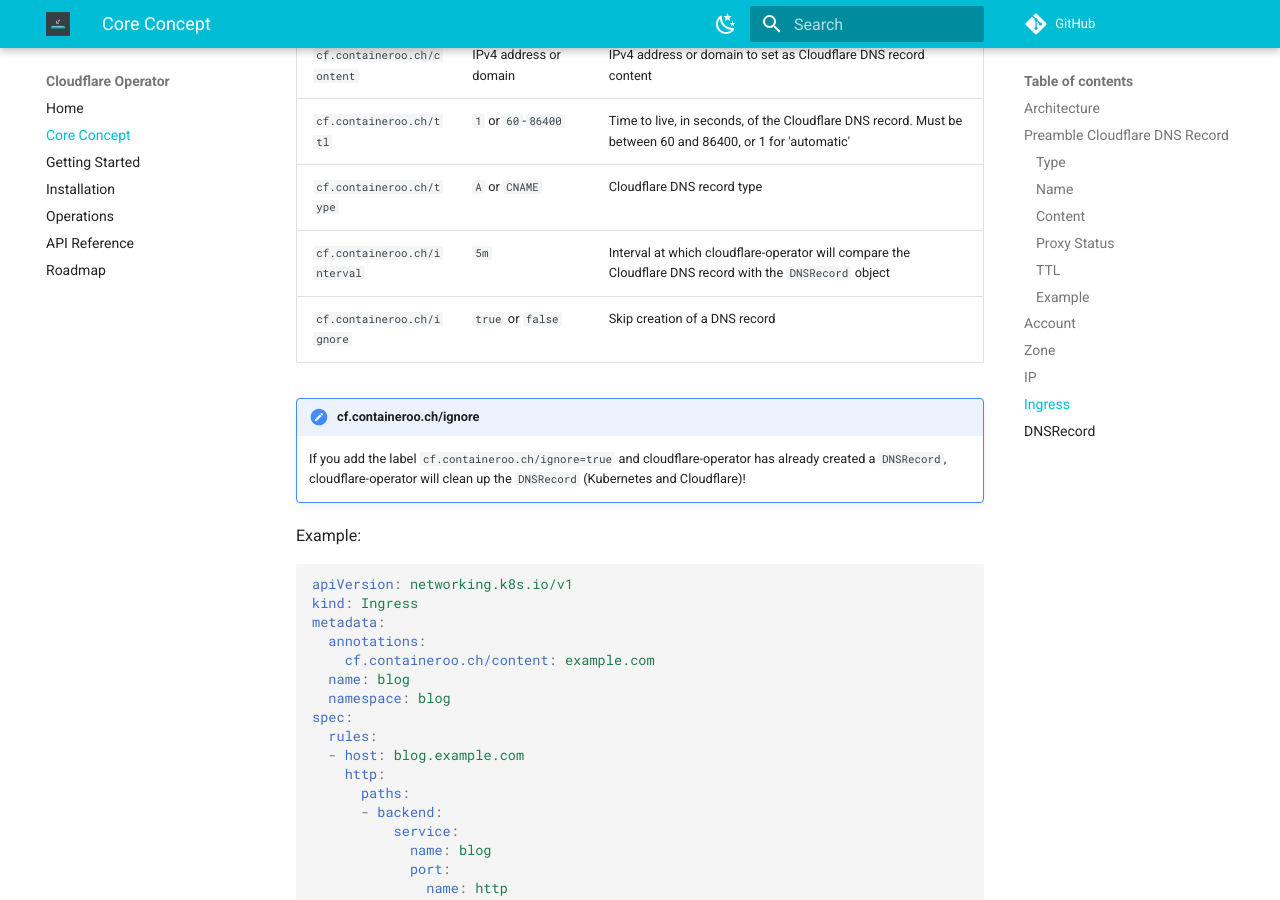
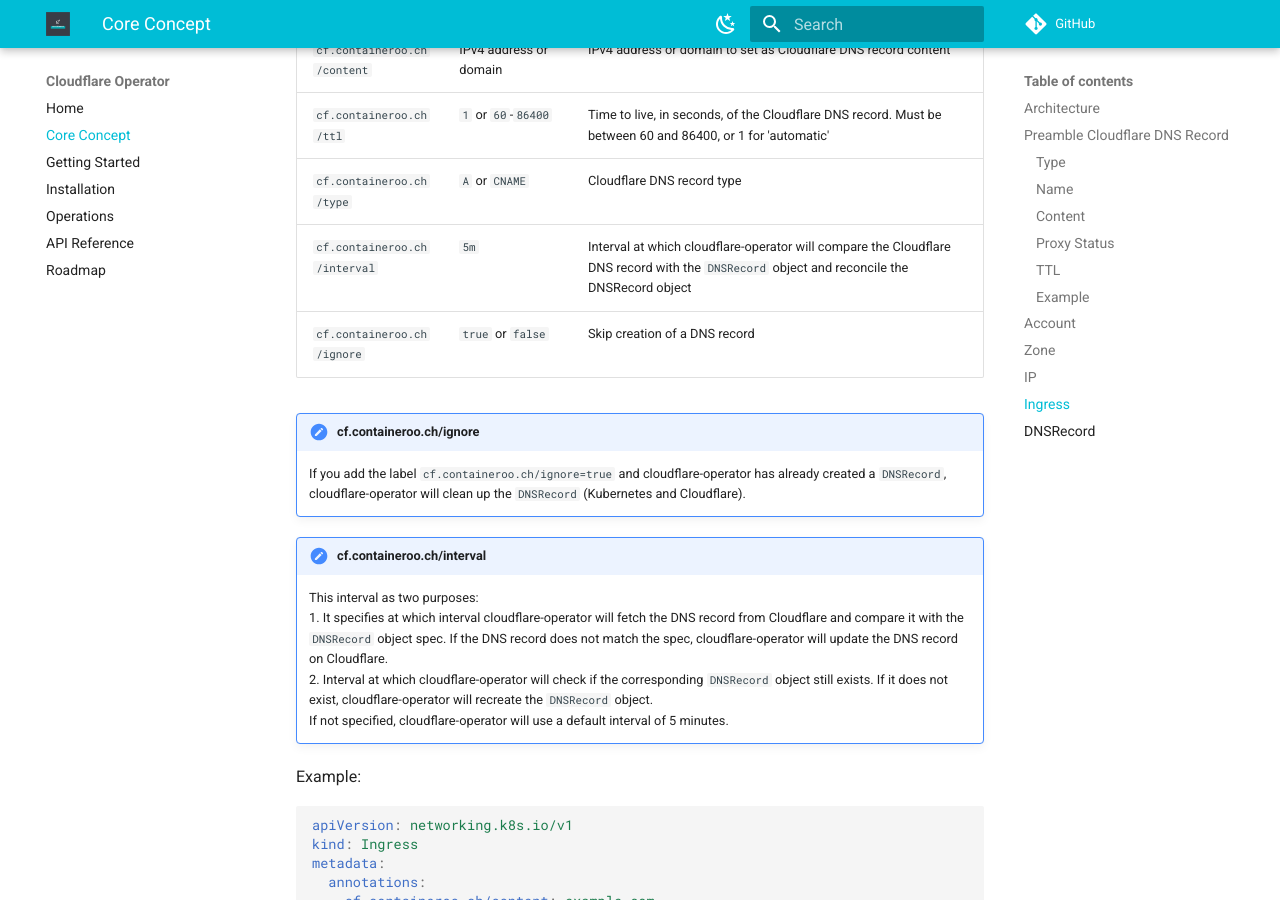
Before and after one commit to containeroo/cloudflare-operator, an MkDocs documentation site: the page built from docs/content/core_concept.md, in a window 1280 px wide and 900 px high, scrolled down 5778 px. Built offline with MkDocs 1.6.1 and Material for MkDocs 9.7.7, drawn with Linux system fonts in a browser that asks for light colours; comment, search, counter and statistics services are not loaded; some of the changed text lies outside the part shown.

Commit message:
ingress: Set interval annotation if omitted (#42)
* ingress: Set interval annotation if omitted

* docs: Fix typos

* Apply suggestions from code review

Co-authored-by: giotto <giottolino@gmail.com>

* docs: Lint

* Remove duplicate code

* docs: Clarify interval behavoir

* Update docs/content/core_concept.md

* docs: Clarify interval behavoir

* docs: Fix spacing

* fix: indents

Co-authored-by: giotto <giottolino@gmail.com>

````diff
--- a/docs/content/core_concept.md
+++ b/docs/content/core_concept.md
@@ -113,85 +113,85 @@ spec:
 
 The `IP` object has two purposes:
 
-1. DRY (Don't Repeat Yourself)
+1. **DRY (Don't Repeat Yourself)**
 
-Let's say you have multiple `DNSRecords` pointing to the same IP. You can use the `IP` object to avoid repeating the IP address in the `DNSRecord.spec.content` field.
-If you change the `IP` object, cloudflare-operator will automatically update the `DNSRecord.spec.content` fields.
+    Let's say you have multiple `DNSRecords` pointing to the same IP. You can use the `IP` object to avoid repeating the IP address in the `DNSRecord.spec.content` field.
+    If you change the `IP` object, cloudflare-operator will automatically update the `DNSRecord.spec.content` fields.
 
-Example:
+    Example:
 
-```yaml
-apiVersion: cf.containeroo.ch/v1alpha1
-kind: IP
-metadata:
-  name: static-address
-spec:
-  type: static
-  address: 142.251.36.35
-```
-
-2. "DynDNS"
-
-If the `type` is set to `dynamic`, cloudflare-operator will fetch your external IPv4 address in a specified interval (`spec.interval`).
-
-Example:
-
-```yaml
-apiVersion: cf.containeroo.ch/v1alpha1
-kind: IP
-metadata:
-  name: external-ipv4
-spec:
-  type: dynamic
-  interval: 5m
-```
-
-If no `dynamicIPSources` are specified, cloudflare-operator will use a hardcoded set of sources.
-If you prefer other sources, you can add them as a list in `dynamicIPSources`.
-
-Example:
-
-```yaml
-apiVersion: cf.containeroo.ch/v1alpha1
-kind: IP
-metadata:
-  name: external-ipv4
-spec:
-  type: dynamic
-  dynamicIPSources:
-    - https://api.ipify.org
-  interval: 5m
-```
-
-!!! warning
-    The source must return only the external IPv4 address.
-
-    Good example:
-
-    ```bash
-    curl https://api.ipify.org
+    ```yaml
+    apiVersion: cf.containeroo.ch/v1alpha1
+    kind: IP
+    metadata:
+      name: static-address
+    spec:
+      type: static
+      address: 142.251.36.35
     ```
 
-    Output:
+2. **Dynamic DNS**
 
-    ```console
-    142.251.36.35
+    If the `type` is set to `dynamic`, cloudflare-operator will fetch your external IPv4 address in a specified interval (`spec.interval`).
+
+    Example:
+
+    ```yaml
+    apiVersion: cf.containeroo.ch/v1alpha1
+    kind: IP
+    metadata:
+      name: external-ipv4
+    spec:
+      type: dynamic
+      interval: 5m
     ```
 
-    Bad example:
+    If no `dynamicIPSources` are specified, cloudflare-operator will use a hardcoded set of sources.
+    If you prefer other sources, you can add them as a list in `dynamicIPSources`.
 
-    ```bash
-    curl "https://api.ipify.org?format=json"
+    Example:
+
+    ```yaml
+    apiVersion: cf.containeroo.ch/v1alpha1
+    kind: IP
+    metadata:
+      name: external-ipv4
+    spec:
+      type: dynamic
+      dynamicIPSources:
+        - https://api.ipify.org
+      interval: 5m
     ```
 
-    Output:
+    !!! warning
+        The source must return only the external IPv4 address.
 
-    ```console
-    {"ip":"142.251.36.35"}
-    ```
+        Good example:
 
-!!! tip
-    To minimize the amount of traffic to each IP source, make sure to add more than one `dynamicIPSources`. cloudflare-operator will randomly choose a source on every `interval`.
+        ```bash
+        curl https://api.ipify.org
+        ```
+
+        Output:
+
+        ```console
+        142.251.36.35
+        ```
+
+        Bad example:
+
+        ```bash
+        curl "https://api.ipify.org?format=json"
+        ```
+
+        Output:
+
+        ```console
+        {"ip":"142.251.36.35"}
+        ```
+
+    !!! tip
+        To minimize the amount of traffic to each IP source, make sure to add more than one `dynamicIPSources`. cloudflare-operator will randomly choose a source on every `interval`.
 
 ## Ingress
 
@@ -201,16 +201,22 @@ To skip the creation of a `DNSRecord`, add the annotation `cf.containeroo.ch/ign
 
 The following annotations are supported:
 
-| Annotation                   | Value                  | Description                                                                                                |
-|:-----------------------------|:-----------------------|:-----------------------------------------------------------------------------------------------------------|
-| `cf.containeroo.ch/content`  | IPv4 address or domain | IPv4 address or domain to set as Cloudflare DNS record content                                             |
-| `cf.containeroo.ch/ttl`      | `1` or `60`-`86400`    | Time to live, in seconds, of the Cloudflare DNS record. Must be between 60 and 86400, or 1 for 'automatic' |
-| `cf.containeroo.ch/type`     | `A` or `CNAME`         | Cloudflare DNS record type                                                                                 |
-| `cf.containeroo.ch/interval` | `5m`                   | Interval at which cloudflare-operator will compare the Cloudflare DNS record with the `DNSRecord` object   |
-| `cf.containeroo.ch/ignore`   | `true` or `false`      | Skip creation of a DNS record                                                                              |
+| Annotation                   | Value                  | Description                                                                                                                                 |
+|:-----------------------------|:-----------------------|:--------------------------------------------------------------------------------------------------------------------------------------------|
+| `cf.containeroo.ch/content`  | IPv4 address or domain | IPv4 address or domain to set as Cloudflare DNS record content                                                                              |
+| `cf.containeroo.ch/ttl`      | `1` or `60`-`86400`    | Time to live, in seconds, of the Cloudflare DNS record. Must be between 60 and 86400, or 1 for 'automatic'                                  |
+| `cf.containeroo.ch/type`     | `A` or `CNAME`         | Cloudflare DNS record type                                                                                                                  |
+| `cf.containeroo.ch/interval` | `5m`                   | Interval at which cloudflare-operator will compare the Cloudflare DNS record with the `DNSRecord` object and reconcile the DNSRecord object |
+| `cf.containeroo.ch/ignore`   | `true` or `false`      | Skip creation of a DNS record                                                                                                               |
 
 !!! note "cf.containeroo.ch/ignore"
-    If you add the label `cf.containeroo.ch/ignore=true` and cloudflare-operator has already created a `DNSRecord`, cloudflare-operator will clean up the `DNSRecord` (Kubernetes and Cloudflare)!
+    If you add the label `cf.containeroo.ch/ignore=true` and cloudflare-operator has already created a `DNSRecord`, cloudflare-operator will clean up the `DNSRecord` (Kubernetes and Cloudflare).
+
+!!! note "cf.containeroo.ch/interval"
+    This interval as two purposes:
+    1. It specifies at which interval cloudflare-operator will fetch the DNS record from Cloudflare and compare it with the `DNSRecord` object spec. If the DNS record does not match the spec, cloudflare-operator will update the DNS record on Cloudflare.
+    2. Interval at which cloudflare-operator will check if the corresponding `DNSRecord` object still exists. If it does not exist, cloudflare-operator will recreate the `DNSRecord` object.
+    If not specified, cloudflare-operator will use a default interval of 5 minutes.
 
 Example:
 
````
Also changed, not shown: other parts of docs/content/core_concept.md (+2 -2 lines), docs/content/index.md (+1 -1 lines), docs/content/installation.md (+4 -4 lines), README.md, 3 other files.
